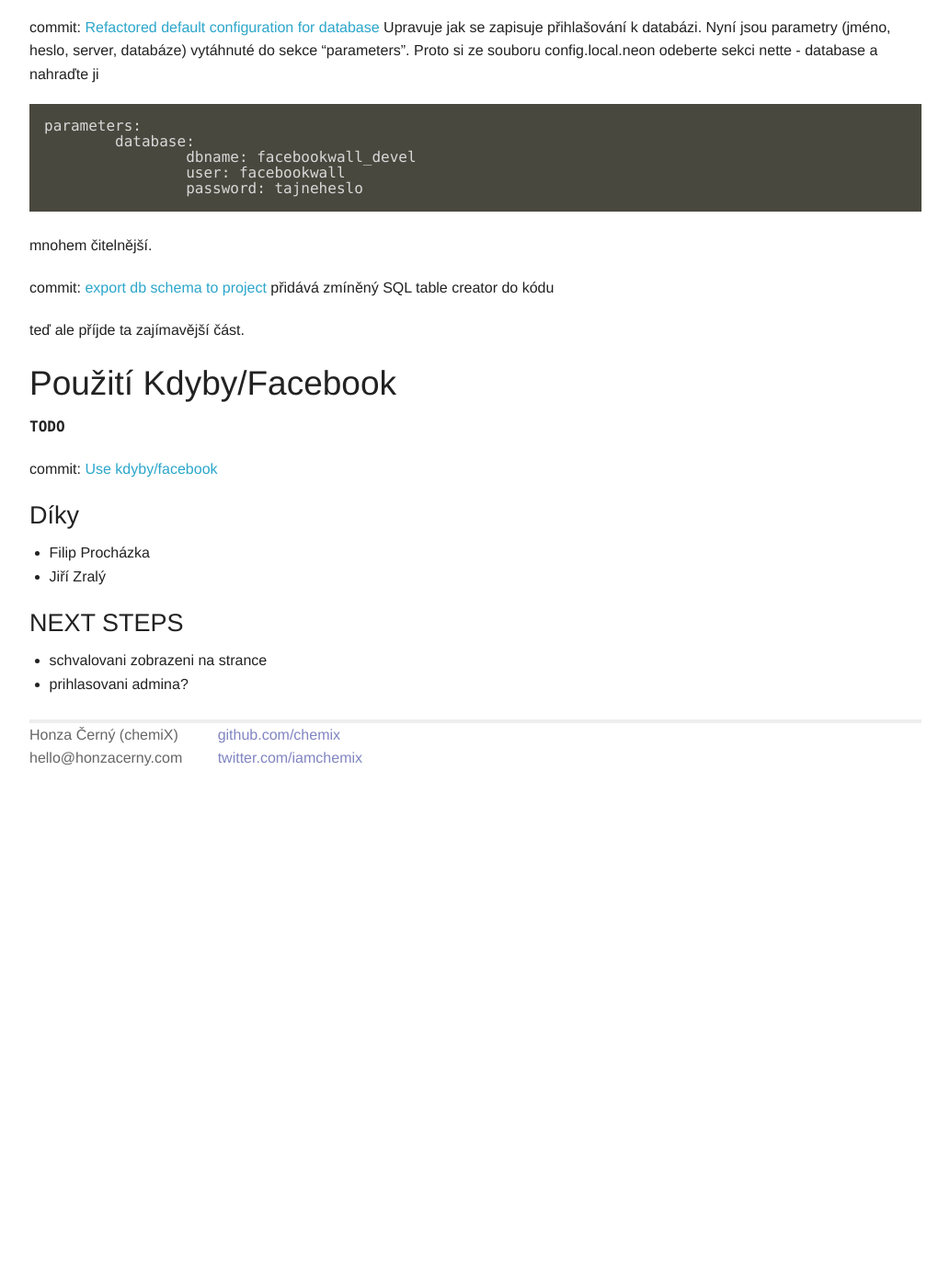
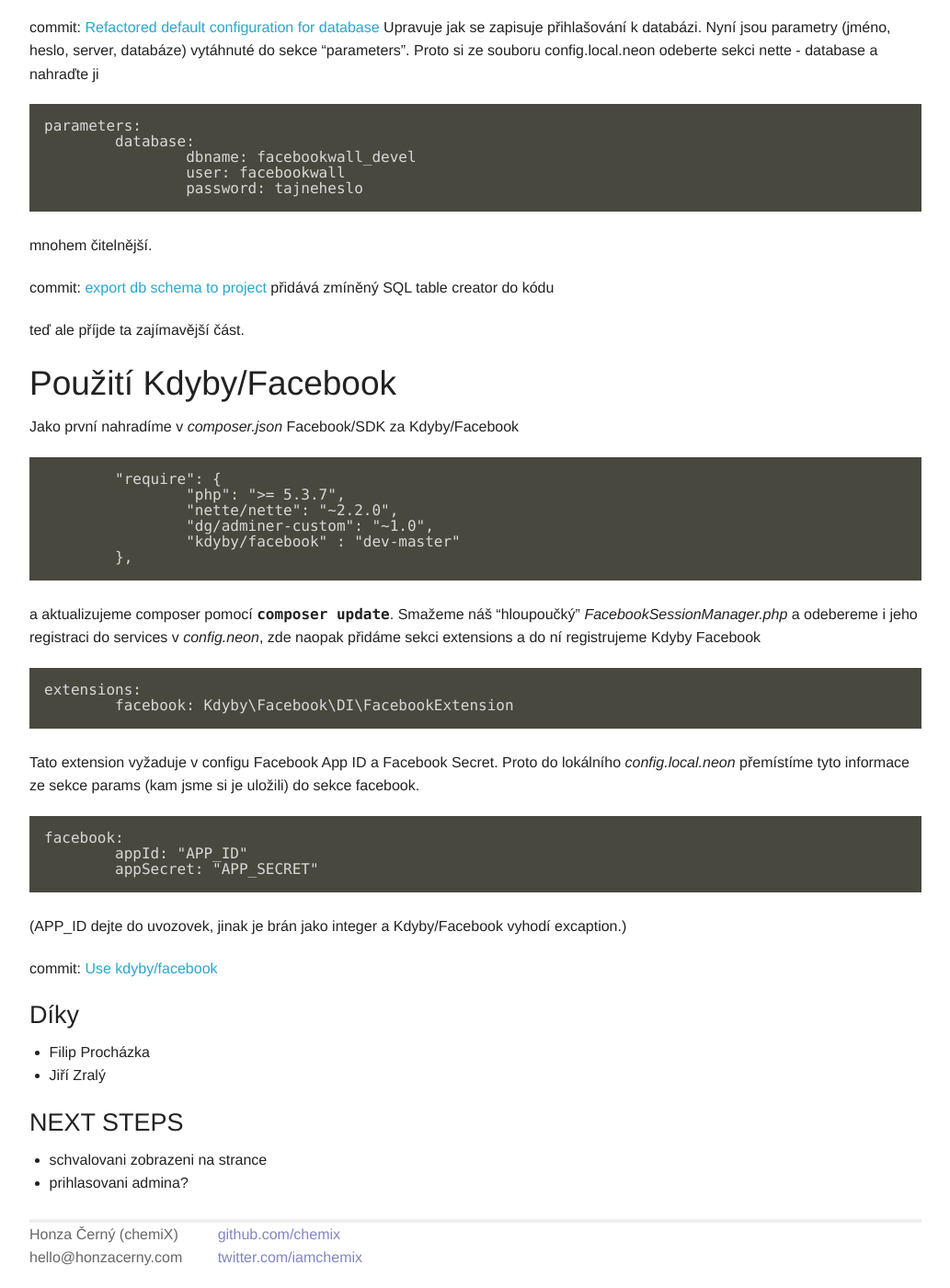
Before and after one commit to chemix/chemix.github.com, a Jekyll site: the page built from _posts/2014-06-13-nette-facebook-reader.md, in a window 1280 px wide and 1400 px high, scrolled down 13823 px. Shown: the whole window at 92% size, without its empty margins (123-1156 px from the left). Built offline with Jekyll 4.4.1, drawn with Linux system fonts in a browser that asks for light colours; Markdown is read by kramdown in place of the engine named in the settings; before the commit the page ends 14680 px from its top, so only the background shows below that.

Commit message:
typo in nette-facebook-reader

````diff
--- a/_posts/2014-06-13-nette-facebook-reader.md
+++ b/_posts/2014-06-13-nette-facebook-reader.md
@@ -9,7 +9,7 @@
 
 <p class="meta">12 Jun 2014 - Prague (Bohemia / Czech Republic)</p>
 
-``` DRAFT ```
+`DRAFT`
 
 
 Na jednom projektu jsem narazil na potřebu zobrazovat posty z Facebooku na klientově stránce. Inu začal jsem psát prototyp jak bych danou věc řešil. Prototyp jsem "spíchnul" za hodinku, ale bylo to uděláno tak trošku na hulváta. Tak jsem si řekl že to postupně přepíšu tak jak by to třeba napsal nějaký zkušený programátor s Nette frameworkem. Na [http://srazy.info/nettefwpivo](http://srazy.info/nettefwpivo) jsem danou věc přednesl a Nette guruové mi přislíbili odbornější konzultace, tak doufám že se nám podaří vytvořit návod jak by se takové věci nad Nette mohli psát.
@@ -687,10 +687,36 @@
 
 teď ale příjde ta zajímavější část.
 
-Použití Kdyby/Facebook
+Použití Kdyby/Facebook {#kdyby-facebook}
 ----------------------
 
-```TODO```
+Jako první nahradíme v *composer.json* Facebook/SDK za Kdyby/Facebook
+
+```
+	"require": {
+		"php": ">= 5.3.7",
+		"nette/nette": "~2.2.0",
+		"dg/adminer-custom": "~1.0",
+		"kdyby/facebook" : "dev-master"
+	},
+```
+
+a aktualizujeme composer pomocí `composer update`. Smažeme náš "hloupoučký" *FacebookSessionManager.php* a odebereme i jeho registraci do services v *config.neon*, zde naopak přidáme sekci extensions a do ní registrujeme Kdyby Facebook
+
+```
+extensions:
+	facebook: Kdyby\Facebook\DI\FacebookExtension
+```
+
+Tato extension vyžaduje v configu Facebook App ID a Facebook Secret. Proto do lokálního *config.local.neon* přemístíme tyto informace ze sekce params (kam jsme si je uložili) do sekce facebook.
+
+```
+facebook:
+	appId: "APP_ID"
+	appSecret: "APP_SECRET"
+```
+
+(APP_ID dejte do uvozovek, jinak je brán jako integer a Kdyby/Facebook vyhodí excaption.)
 
 commit: [Use kdyby/facebook](https://github.com/chemix/Nette-Facebook-Reader/commit/5dd7bed8fb30eb22284ee2e0fc92a726db0913fd)
 
````
